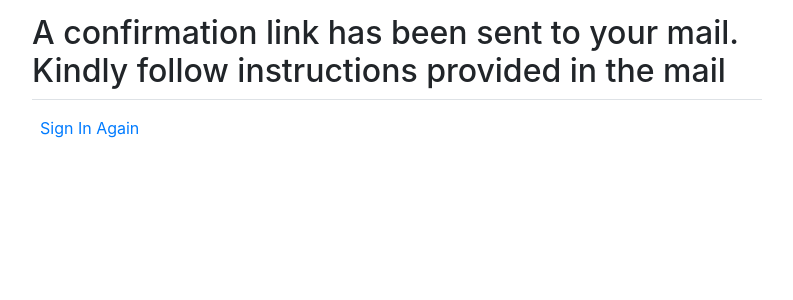
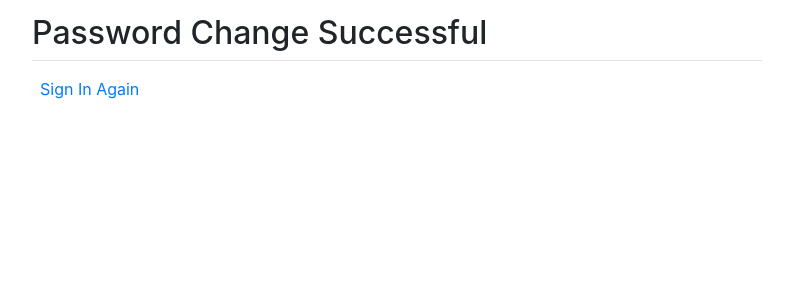
Before and after one commit to saatvikgulati/catalyst_count, a Django app: page /accounts/password/reset/done/ in a window 1280 px wide. Shown: the part 56-356 px from the top of the page, without its empty margins (53-846 px from the left). Run offline with Django 4.2, Linux system fonts and the light colour scheme; some libraries are stand-ins or nearby versions.

Commit message:
added password update

```diff
--- a/app/templates/base.html
+++ b/app/templates/base.html
@@ -51,6 +51,7 @@
                 {% if user.is_authenticated %}
                   <a class="nav-link dropdown-toggle" id="navbarDropdownMenuLink" data-toggle="dropdown">Welcome {{user.username}}</a>
                   <div class="dropdown-menu" aria-labelledby="navbarDropdownMenuLink">
+                      <a class="dropdown-item" href="{%url 'account_change_password' %}">Change Password</a>
                   <a class="dropdown-item" href="{%url 'account_logout'%}">Logout</a>
                   </div>
                 {%endif%}
--- a/app/templates/password_reset_done.html
+++ b/app/templates/password_reset_done.html
@@ -1,9 +1,10 @@
 {%extends 'base.html'%}
 {%block content%}
     <div class="content_section">
-        <h2>A confirmation link has been sent to your mail. Kindly follow instructions provided in the mail</h2>
-        <div class="border-top pt-3">
-            <a class="ml-2" href="{%url 'account_login'%}">Sign In Again</a>
-        </div>
+        <h2>Password Reset Done</h2>
+        <p>We've emailed you instructions for setting your password, if an account exists with the email you entered.
+        You should receive them shortly.</p>
+        <p>If you don't receive an email, please make sure you've entered the address you registered with,
+        and check your spam folder.</p>
     </div>
 {%endblock content%}
--- /dev/null
+++ b/app/templates/password_reset_from_key_done.html
@@ -0,0 +1,9 @@
+{%extends 'base.html'%}
+{%block content%}
+    <div class="content_section">
+        <h2>Password Change Successful</h2>
+        <div class="border-top pt-3">
+            <a class="ml-2" href="{%url 'account_login'%}">Sign In Again</a>
+        </div>
+    </div>
+{%endblock content%}
--- a/app/urls.py
+++ b/app/urls.py
@@ -1,7 +1,14 @@
 from django.urls import path
 from .views import *
 from django.shortcuts import redirect
-from allauth.account.views import PasswordResetView, PasswordResetFromKeyView, PasswordResetDoneView
+from allauth.account.views import (
+    PasswordResetView,
+    PasswordResetFromKeyView,
+    PasswordResetDoneView,
+    PasswordResetFromKeyDoneView,
+    ConfirmEmailView,
+    PasswordChangeView
+)
 
 urlpatterns = [
     path('user_list/', user_list, name='user_list'),
@@ -9,7 +16,10 @@ urlpatterns = [
     path('accounts/logout/', Logout.as_view(), name='account_logout'),
     path('accounts/password/reset/', PasswordResetView.as_view(template_name='password_reset.html'), name='account_password_reset'),
     path('accounts/password/reset/key/<uidb36>-<key>/', PasswordResetFromKeyView.as_view(template_name='password_reset_from_key.html')),
-    path('accounts/password/reset/done/', PasswordResetDoneView.as_view(template_name='password_reset_done.html'), name='account_reset_password_done'),
+    path('accounts/password/reset/key/done/', PasswordResetFromKeyDoneView.as_view(template_name='password_reset_from_key_done.html')),
+    path('accounts/password/reset/done/', PasswordResetDoneView.as_view(template_name='password_reset_from_key_done.html'), name='account_reset_password_done'),
+    path('accounts/password/change/', PasswordChangeView.as_view(template_name='change_password.html')),
+    path('accounts/confirm-email/', ConfirmEmailView.as_view(template_name='confirm_email.html')),
     path('delete_user/<int:user_id>/', delete_user, name='delete_user'),
     path('accounts/login/', Login.as_view(), name='account_login'),
     path('upload_file/', upload_file, name='upload_file'),
```
Also changed, not shown: app/templates/change_password.html (added, +16 -0 lines), app/templates/confirm_email.html (added, +7 -0 lines).
